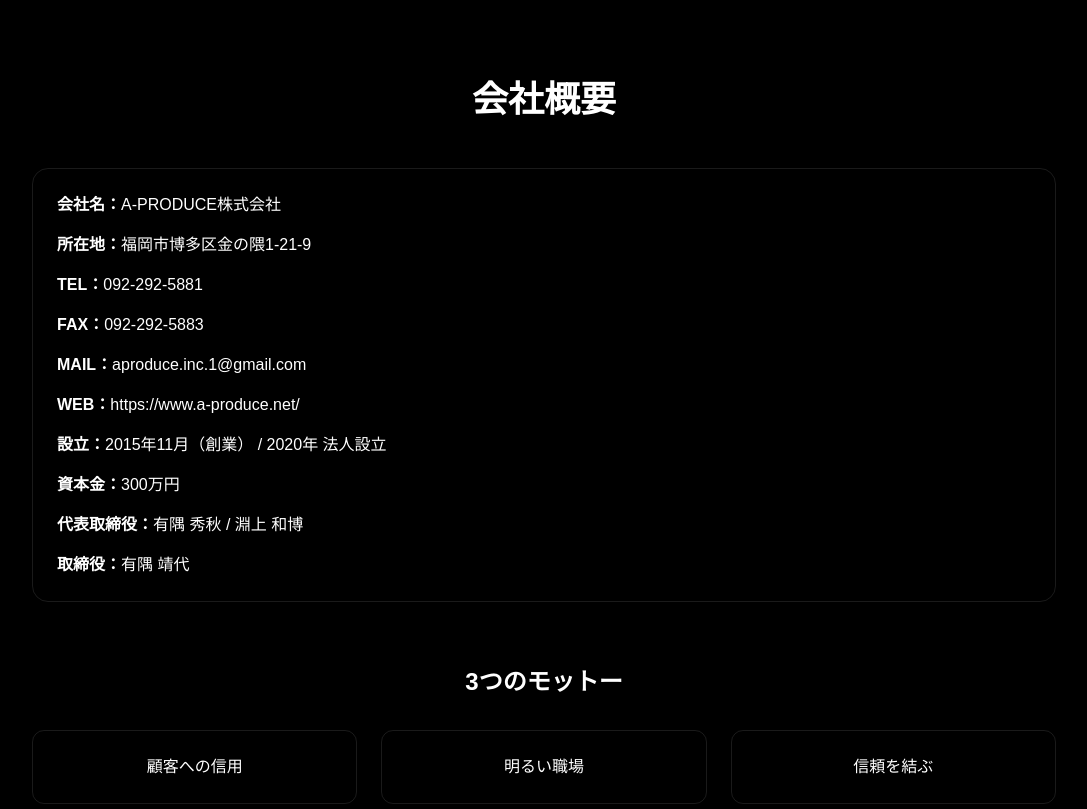
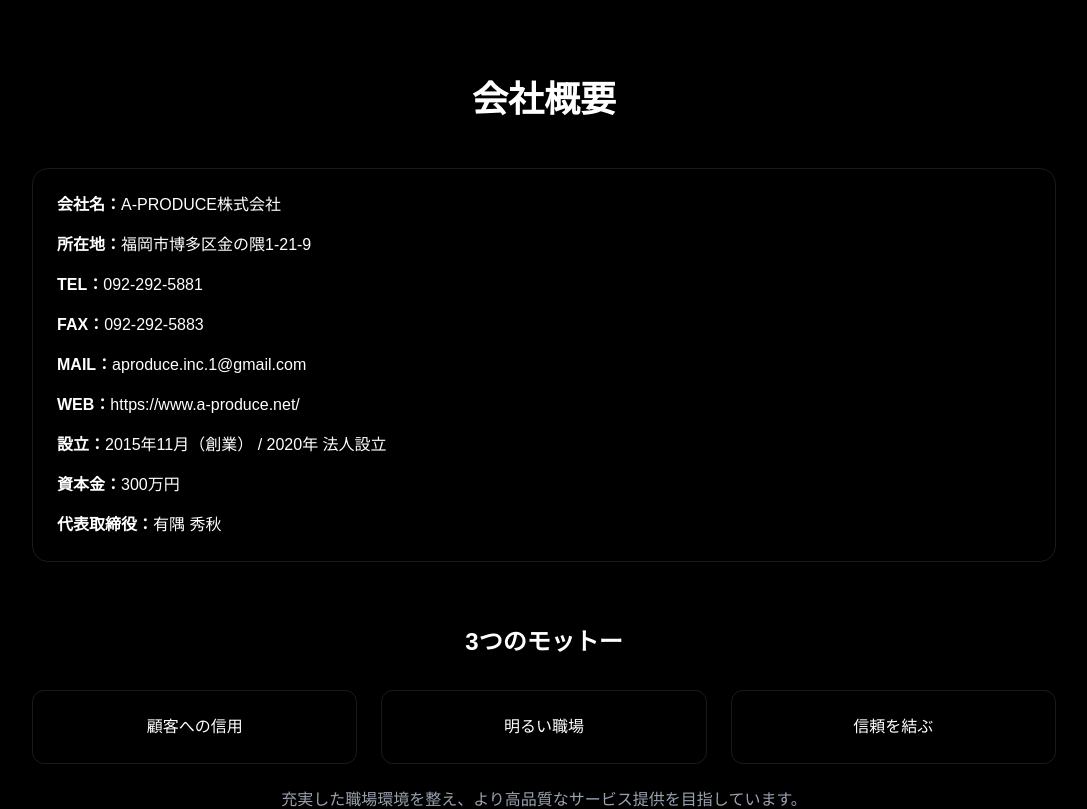
Before and after one commit to gami-official/a-produce-site, a Next.js app: page /company in a window 1280 px wide. Shown: the top 809 px of the page, without its empty margins (96-1183 px from the left). Built offline with nearby package versions, Linux system fonts and the light colour scheme.

Commit message:
Update page.tsx

```diff
--- a/app/company/page.tsx
+++ b/app/company/page.tsx
@@ -19,8 +19,7 @@ export default function Company() {
           <p><strong>WEB：</strong>https://www.a-produce.net/</p>
           <p><strong>設立：</strong>2015年11月（創業） / 2020年 法人設立</p>
           <p><strong>資本金：</strong>300万円</p>
-          <p><strong>代表取締役：</strong>有隅 秀秋 / 淵上 和博</p>
-          <p><strong>取締役：</strong>有隅 靖代</p>
+          <p><strong>代表取締役：</strong>有隅 秀秋</p>
         </div>
 
         {/* モットー */}
```
